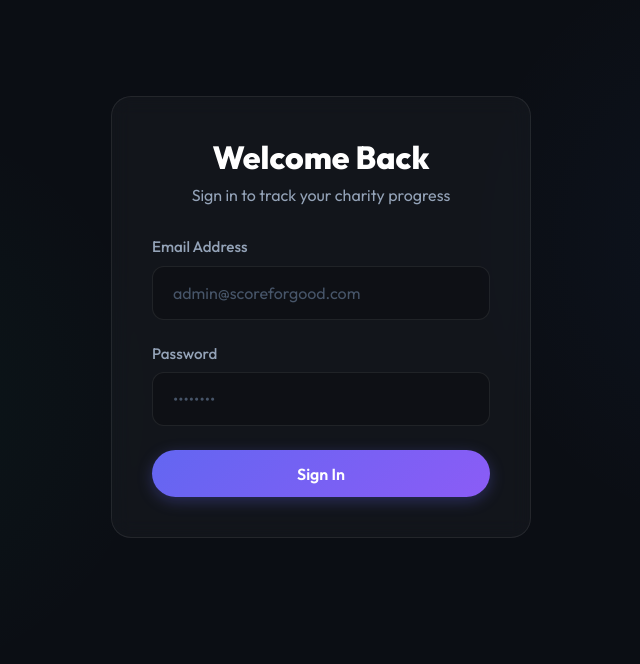
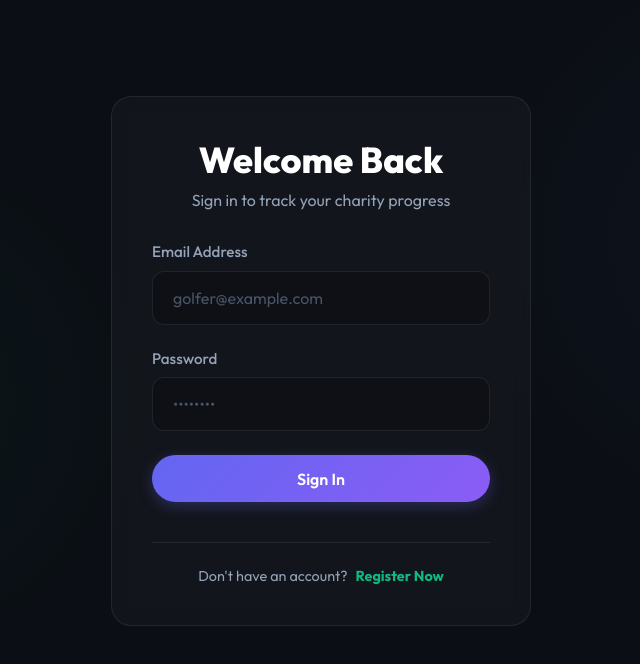
Before and after one commit to Neha-Sharmaaa/ScoreForGood, a React (Vite) app in the folder frontend/: page /login in a window 1280 px wide. Shown: the top 664 px of the page, without its empty margins (319-959 px from the left). Built offline with nearby package versions, Linux system fonts and the light colour scheme.

Commit message:
feat: add user registration functionality and update navigation to support sign-up flow

```diff
--- a/frontend/src/components/Navbar.jsx
+++ b/frontend/src/components/Navbar.jsx
@@ -40,7 +40,10 @@ const Navbar = () => {
             </button>
           </>
         ) : (
-          <Link to="/login" className="btn-primary">Sign In</Link>
+          <div style={{ display: 'flex', gap: '1rem' }}>
+            <Link to="/login" style={{ color: 'var(--text-muted)', fontWeight: '500', alignSelf: 'center' }}>Sign In</Link>
+            <Link to="/login" className="btn-primary">Sign Up</Link>
+          </div>
         )}
       </div>
     </nav>
--- a/frontend/src/pages/Login.jsx
+++ b/frontend/src/pages/Login.jsx
@@ -2,72 +2,79 @@ import React, { useState } from 'react';
 import { useAuth } from '../context/AuthContext';
 
 const Login = () => {
+  const [isSignUp, setIsSignUp] = useState(false);
+  const [name, setName] = useState('');
   const [email, setEmail] = useState('');
   const [password, setPassword] = useState('');
   const [isLoading, setIsLoading] = useState(false);
-  const { login } = useAuth();
+  const { login, register } = useAuth();
 
   const handleSubmit = async (e) => {
     e.preventDefault();
-    console.log("Login started...");
     setIsLoading(true);
-    // Increased delay to 3 seconds so user definitely sees it
+
+    // Artificial delay for premium feel
     setTimeout(async () => {
-      console.log("Executing login logic...");
       try {
-        await login(email, password);
+        if (isSignUp) {
+          await register(name, email, password);
+        } else {
+          await login(email, password);
+        }
       } catch (error) {
-        console.error("Login Error:", error);
-        alert('Login failed. Ensure backend is running and user exists.');
+        console.error("Auth Error:", error);
+        alert('Authentication failed. Please try again.');
         setIsLoading(false);
       }
-    }, 3000);
+    }, 2000);
   };
 
   return (
     <div style={{ maxWidth: '420px', margin: '6rem auto', position: 'relative' }} className="card">
       {isLoading && (
         <div className="loader-overlay">
-          {/* Custom SVG Golf Animation */}
           <div style={{ marginBottom: '2rem' }}>
             <svg width="100" height="100" viewBox="0 0 100 100">
               <circle cx="50" cy="80" r="12" fill="white">
-                <animate
-                  attributeName="cy"
-                  values="80;30;80"
-                  dur="1.2s"
-                  repeatCount="indefinite"
-                  keyTimes="0;0.5;1"
-                  calcMode="spline"
-                  keySplines="0.4 0 0.2 1; 0.4 0 0.2 1"
-                />
-                <animate
-                  attributeName="cx"
-                  values="50;55;50"
-                  dur="1.2s"
-                  repeatCount="indefinite"
-                />
+                <animate attributeName="cy" values="80;30;80" dur="1.2s" repeatCount="indefinite" keyTimes="0;0.5;1" calcMode="spline" keySplines="0.4 0 0.2 1; 0.4 0 0.2 1" />
+                <animate attributeName="cx" values="50;55;50" dur="1.2s" repeatCount="indefinite" />
               </circle>
               <path d="M10 90 Q 50 85 90 90" stroke="var(--primary)" strokeWidth="4" fill="none" opacity="0.4" />
               <path d="M45 90 L45 70 M45 70 L55 75 L45 80" stroke="white" strokeWidth="2" fill="var(--primary)" transform="translate(40, -60)" />
             </svg>
           </div>
           <p style={{ color: 'var(--primary)', fontWeight: '700', fontSize: '1.2rem', letterSpacing: '2px', textAlign: 'center' }}>
-            SWINGING INTO ACTION...
+            {isSignUp ? 'CREATING ACCOUNT...' : 'SWINGING INTO ACTION...'}
           </p>
         </div>
       )}
-      <h2 style={{ marginBottom: '0.5rem', textAlign: 'center', fontSize: '2rem', fontWeight: 800 }}>Welcome Back</h2>
-      <p style={{ textAlign: 'center', color: 'var(--text-muted)', marginBottom: '2rem' }}>Sign in to track your charity progress</p>
+      <h2 style={{ marginBottom: '0.5rem', textAlign: 'center', fontSize: '2.25rem', fontWeight: 800 }}>
+        {isSignUp ? 'Join ScoreForGood' : 'Welcome Back'}
+      </h2>
+      <p style={{ textAlign: 'center', color: 'var(--text-muted)', marginBottom: '2rem' }}>
+        {isSignUp ? 'Start your mission for good today' : 'Sign in to track your charity progress'}
+      </p>
 
       <form onSubmit={handleSubmit}>
+        {isSignUp && (
+          <div className="input-group">
+            <label>Full Name</label>
+            <input
+              type="text"
+              value={name}
+              onChange={(e) => setName(e.target.value)}
+              placeholder="John Doe"
+              required
+            />
+          </div>
+        )}
         <div className="input-group">
           <label>Email Address</label>
           <input
             type="email"
             value={email}
             onChange={(e) => setEmail(e.target.value)}
-            placeholder="admin@scoreforgood.com"
+            placeholder="golfer@example.com"
             required
           />
         </div>
@@ -81,8 +88,34 @@ const Login = () => {
             required
           />
         </div>
-        <button type="submit" className="btn-primary" style={{ width: '100%' }}>Sign In</button>
+        <button type="submit" className="btn-primary" style={{ width: '100%', marginBottom: '1.5rem' }}>
+          {isSignUp ? 'Create Account' : 'Sign In'}
+        </button>
       </form>
+
+      <div style={{ textAlign: 'center', borderTop: '1px solid var(--border-glass)', paddingTop: '1.5rem', marginTop: '1rem' }}>
+        <p style={{ color: 'var(--text-muted)', fontSize: '0.9rem' }}>
+          {isSignUp ? 'Already have an account?' : "Don't have an account?"}
+          <button
+            onClick={() => {
+              setIsSignUp(!isSignUp);
+              setName('');
+              setEmail('');
+              setPassword('');
+            }}
+            style={{
+              background: 'none',
+              color: 'var(--primary)',
+              fontWeight: '700',
+              marginLeft: '8px',
+              fontSize: '0.9rem',
+              padding: 0
+            }}
+          >
+            {isSignUp ? 'Sign In' : 'Register Now'}
+          </button>
+        </p>
+      </div>
     </div>
   );
 };
```
